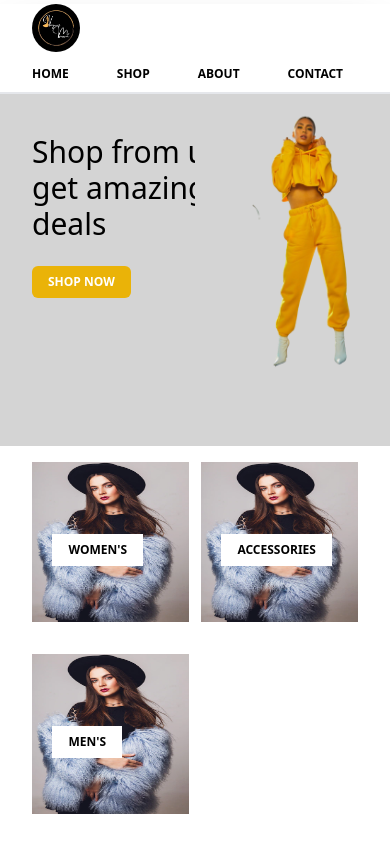
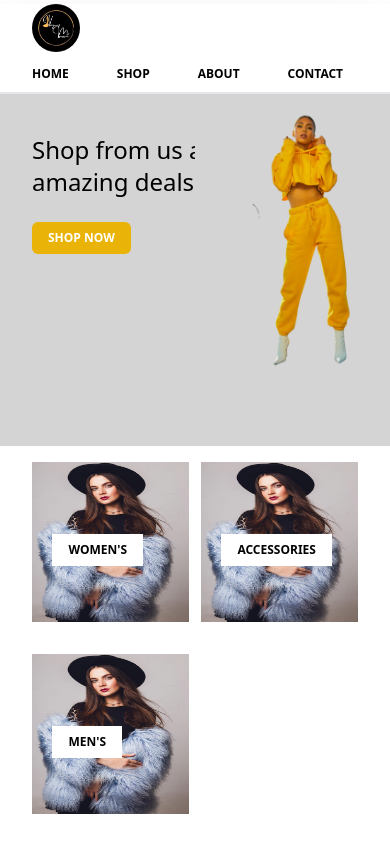
Before and after one commit to DroneBreaker/Nextjs-Voguesmaven-Store, a Next.js app: page / in a window 390 px wide. Built offline with nearby package versions, Linux system fonts and the light colour scheme.

Commit message:
Feature update

```diff
--- a/app/contact/page.tsx
+++ b/app/contact/page.tsx
@@ -14,7 +14,7 @@ export default function Contact() {
                 </div>
             </motion.div>
 
-            <motion.div initial={{opacity: 0, scale: 0.2}} animate={{opacity: 1, scale: 1}} transition={{duration: 2.2}}>
+            <motion.div initial={{opacity: 0, scale: 0.2}} animate={{opacity: 1, scale: 1}} transition={{duration: 2.6}}>
                 <div className='grid grid-cols-2 gap-2 mt-10 md:mx-0 mx-4'>
                     <input className='mt-4 px-2 rounded-md w-40' placeholder='First Name'/>
                     <input className='mt-4 px-2 rounded-md w-40'  placeholder='Last Name'/>
--- a/app/page.tsx
+++ b/app/page.tsx
@@ -11,7 +11,7 @@ export default function Home() {
         <div className="bg-neutral-300 h-[22rem] mb-4">
           <div className="grid grid-cols-2">
             <div>
-              <h2 className="md:mx-24 mx-8 md:text-5xl text-3xl font-medium md:mt-16 mt-10 md:w-[24rem] w-[16rem] mb-4">Shop from us and get amazing deals</h2>
+              <h2 className="md:mx-24 mx-8 md:text-5xl text-2xl font-medium md:mt-16 mt-10 md:w-[24rem] w-[17.5rem] mb-4">Shop from us and get amazing deals</h2>
 
               <Button text="Shop Now" route="/shop"/>
             </div>
```
